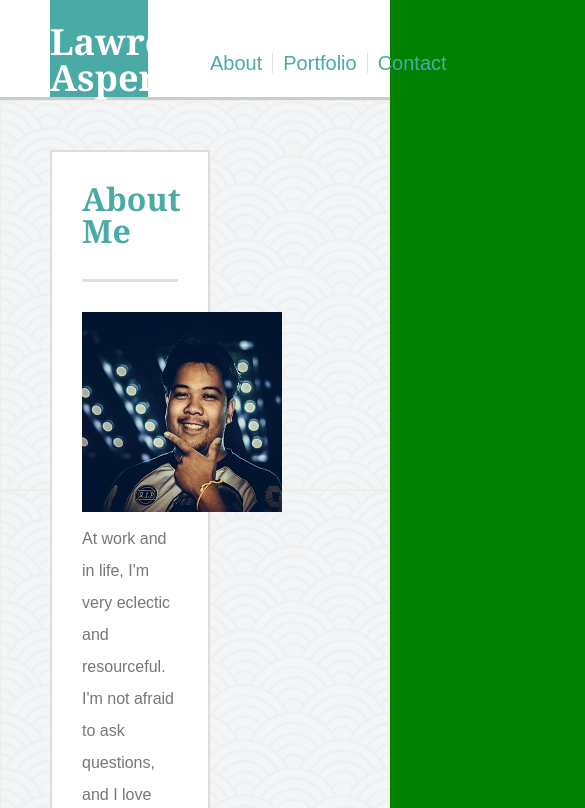
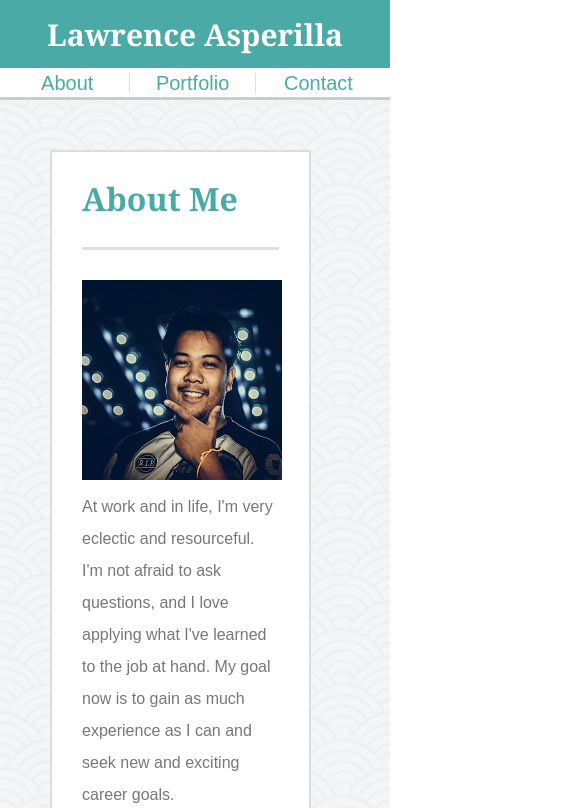
Before and after one commit to lasperilla/Responsive-Portfolio, a plain HTML site: page index.html in a window 390 px wide. Shown: the top 808 px of the page, 585 px wide, since content can reach past the window. Drawn offline with Linux system fonts and the light colour scheme.

Commit message:
forgot to add meta tag to head for the media queries/viewports to work. got index working

```diff
--- a/assets/css/style.css
+++ b/assets/css/style.css
@@ -273,10 +273,35 @@ input[type=submit] {
 
 /*media queries*/
 
-/*@media screen and (max-width: 768px) {
-    body {
-        background-color: red;
+
+/*just added because side contact menu was getting pushed down between 980-1060*/
+@media only screen and (max-width: 1060px) {
+    .maincontent {
+        width: 55%;
     }
+    .connect {
+        width: 35%;
+    }
+    .letterhead {
+        width: 25%;
+        font-size: 15px;
+    }
+}
+
+@media only screen and (max-width: 960px) {
+    .maincontent {
+        width: 55%;
+    }
+    .connect {
+        width: 35%;
+    }
+    .letterhead {
+        width: 25%;
+        font-size: 15px;
+    }
+}
+
+@media only screen and (max-width: 768px) {
     .maincontent {
         width: 90%;
     }
@@ -286,37 +311,32 @@ input[type=submit] {
     }
     .letterhead {
         width: 25%;
-    }
-}*/
-
-@media only screen and (max-width: 960px) {
-    body {
-        background-color: green;
-    }
-    .maincontent {
-        width: 55%;
-    }
-    .connect {
-        width: 35%;
-    }
-    .letterhead {
-        width: 25%;
+        font-size: 15px;
     }
 }
 
-
-/*just added because side contact menu was getting pushed down between 980-1060*/
-
-
-/*@media screen and (max-width: 1060px) {
+@media only screen and (max-width: 640px) {
     .maincontent {
-        width: 55%;
+        width: 90%;
     }
     .connect {
-        width: 35%;
+        width: 90%;
+        margin: 20px 0px 0px 0px;
     }
-
     .letterhead {
-        width: 25%;
+        width: 100%;
+        height: 70%;
+        position: relative;
+        left: 0px;
     }
-}*/
+    .topmenu {
+        clear: left;
+        float: left;
+        position: static;
+        width: 100%
+    }
+    li {
+        width: 33%;
+        text-align: center;
+    }
+}
--- a/index.html
+++ b/index.html
@@ -1,5 +1,5 @@
 <!DOCTYPE html>
-<html lang="en">
+<html lang="en-us">
 
 <head>
     <title>About Me</title>
@@ -7,6 +7,7 @@
     <link rel="stylesheet" type="text/css" href="assets/css/reset.css">
     <link rel="stylesheet" type="text/css" href="assets/css/style.css">
     <link rel="icon" href="assets/images/favicon.ico" type="image/ico" sizes="16x16">
+    <meta name="viewport" content="width=device-width, initial-scale=1.0">
 </head>
 
 <body>
```
Also changed, not shown: contact.html (+2 -1 lines), portfolio.html (+2 -1 lines).
